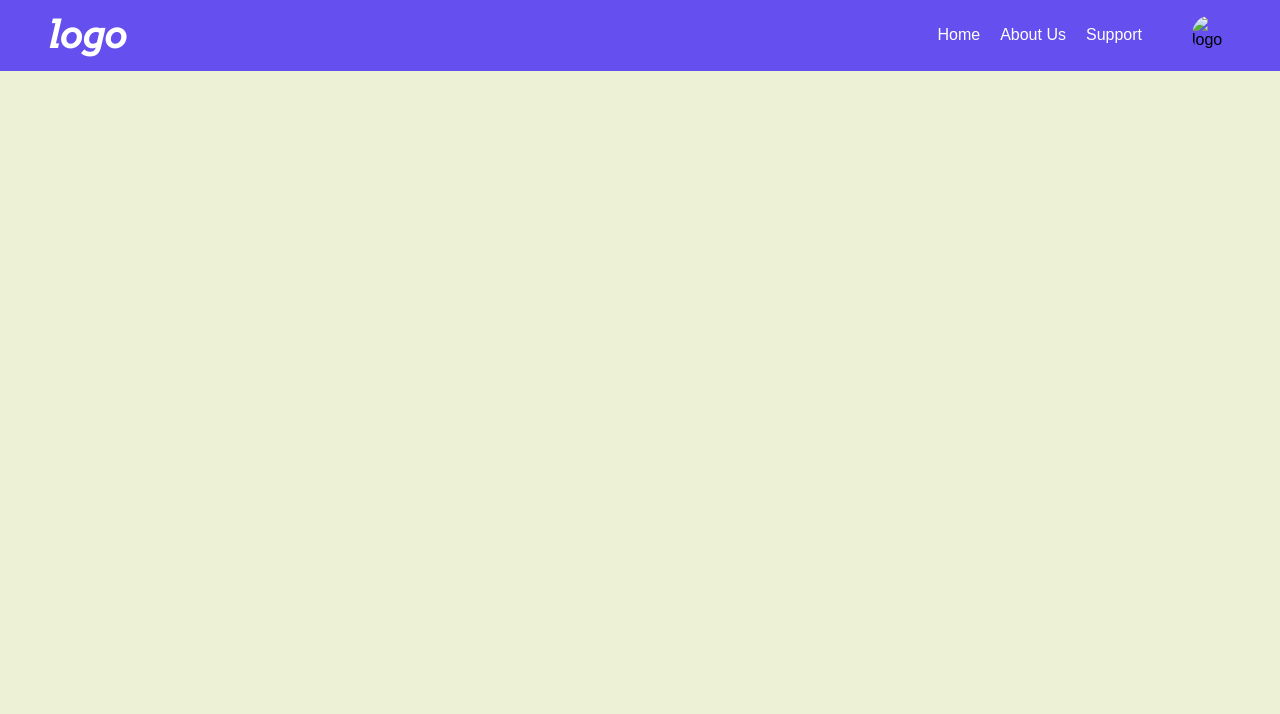
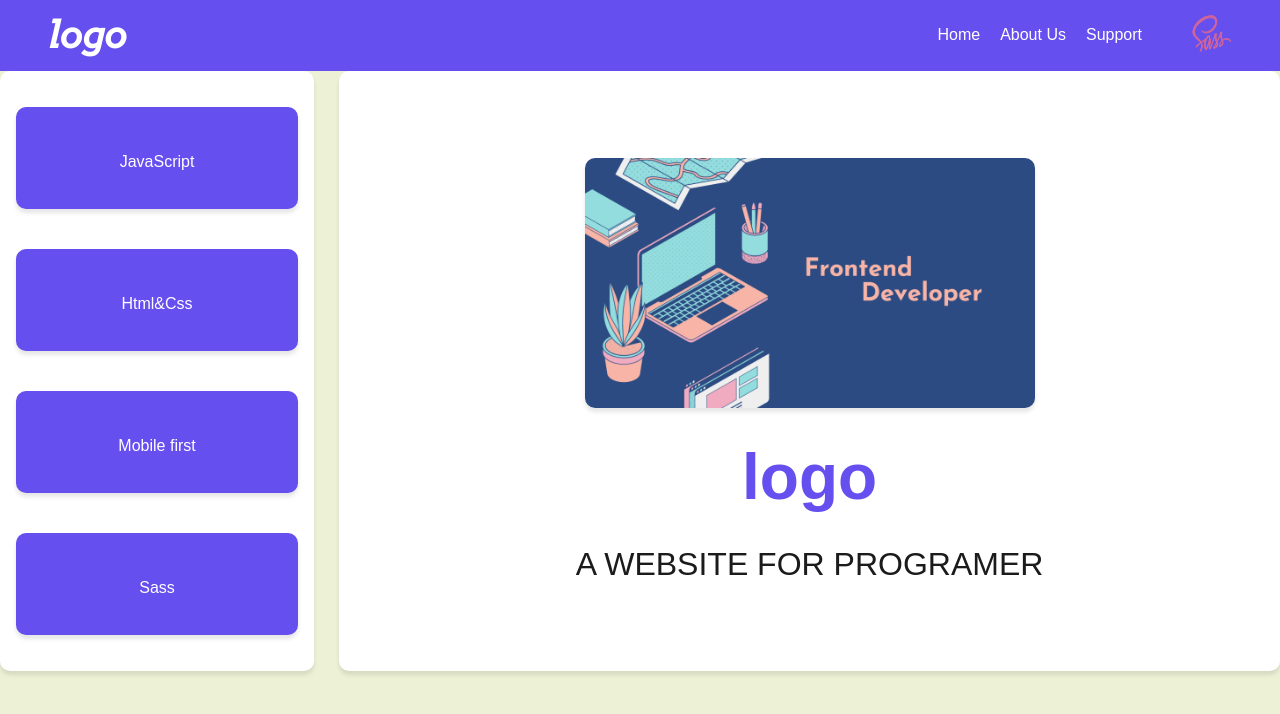
Before and after one commit to PooyaNekoei/SassProject, a plain HTML site: page index.html in a window 1280 px wide. Drawn offline with Linux system fonts and the light colour scheme.

Commit message:
commit-main

```diff
--- a/Scss/style.scss
+++ b/Scss/style.scss
@@ -68,3 +68,50 @@ body {
 .berger {
   display: none;
 }
+
+.main {
+  display: flex;
+  margin-top: 2rem 3rem;
+
+  aside {
+    @include bodyStyle;
+    @include boxStyle;
+    flex-direction: column;
+    width: 25%;
+    margin-right: 25px;
+  }
+
+  .course {
+    @include boxStyle;
+    @include textStyle(1rem, bold, $secondaryColor);
+    background-color: $primaryColor;
+    width: 100%;
+    height: 110px;
+    margin: 20px 10px;
+    line-height: 110px;
+    text-align: center;
+  }
+}
+
+.m-main {
+  @include bodyStyle;
+  @include boxStyle;
+  width: 75%;
+  flex-direction: column;
+
+  img{
+    @include boxStyle;
+    width: 450px;
+    height: 250px;
+  }
+
+  h2{
+    @include textStyle(4rem,bold,$primaryColor);
+    margin-top: 2rem;
+  }
+
+  p{
+    @include textStyle(2rem,bold,$textColor);
+    margin-top: 2rem;
+  }
+}
--- a/index.html
+++ b/index.html
@@ -17,12 +17,32 @@
             <li><a href="#">Support </a></li>
           </ul>
         </nav>
-        <img src="#" alt="logo">
+        <img src="Image/Sass_logo.png" alt="logo" />
       </div>
       <div class="berger"></div>
     </header>
-
-    <main class="main"></main>
+    <!-- berger menu -->
+    <main class="main">
+      <aside>
+        <div class="course">
+          <p>JavaScript</p>
+        </div>
+        <div class="course">
+          <p>Html&Css</p>
+        </div>
+        <div class="course">
+          <p>Mobile first</p>
+        </div>
+        <div class="course">
+          <p>Sass</p>
+        </div>
+      </aside>
+      <section class="m-main">
+        <img src="Image/Screenshot-1.png" alt="logo">
+        <h2>logo</h2>
+        <p>A WEBSITE FOR PROGRAMER</p>
+      </section>
+    </main>
     <div class="cards"></div>
     <footer class="footer"></footer>
   </body>
```
Also changed, not shown: Css/style.css, Image/Sass_logo.png (added), Image/Screenshot-1.png (added), 1 other file.
